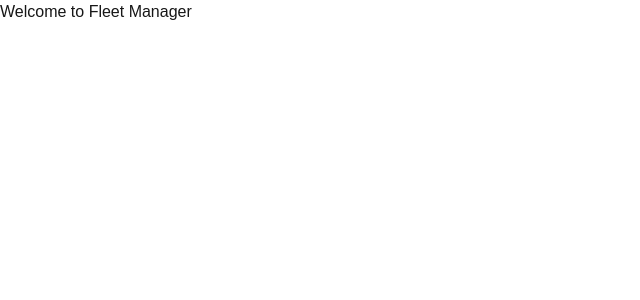
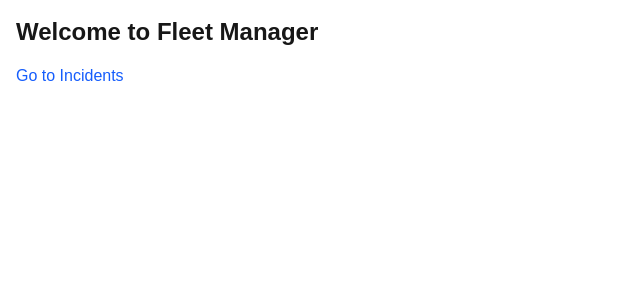
Before and after one commit to nijas12345/Vehicle-Incident, a Next.js app: page / in a window 1280 px wide. Shown: the top 300 px of the page, without its empty margins (0-640 px from the left). Built offline with nearby package versions, Linux system fonts and the light colour scheme.

Commit message:
Home page link updated

```diff
--- a/src/app/api/incidents/[id]/edit/route.ts
+++ b/src/app/api/incidents/[id]/edit/route.ts
@@ -1,9 +1,12 @@
-    import {prisma} from '../../../../../../lib/prisma'
-    import { NextRequest, NextResponse } from 'next/server';
+import { prisma } from '../../../../../../lib/prisma';
+import { NextRequest, NextResponse } from 'next/server';
 
-export async function PUT(req: NextRequest, context: { params: { id: string } }) {
-  const { params } = await context;
-  const incidentId = Number(params.id);
+export async function PUT(
+  req: NextRequest,
+  context: { params: { id: string } }
+) {
+  const { id } = context.params; // <-- just use context.params directly
+  const incidentId = Number(id);
   const body = await req.json();
 
   const updatedIncident = await prisma.incident.update({
--- a/src/app/page.tsx
+++ b/src/app/page.tsx
@@ -1,10 +1,17 @@
-
 import React from "react";
+import Link from "next/link";
 
 export default function HomePage() {
   return (
-    <div>
-      <h1>Welcome to Fleet Manager</h1>
+    <div className="p-4">
+      <h1 className="text-2xl font-bold mb-4">Welcome to Fleet Manager</h1>
+
+      <Link
+        href="/fleetmanager/incidents"
+        className="text-blue-600 hover:underline"
+      >
+        Go to Incidents
+      </Link>
     </div>
   );
 }
```
